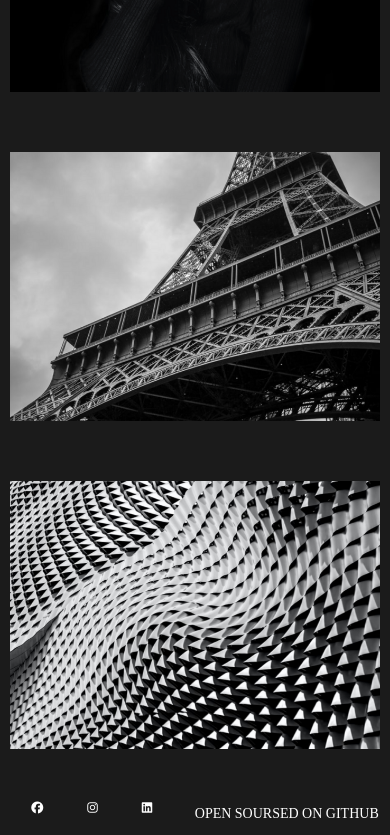
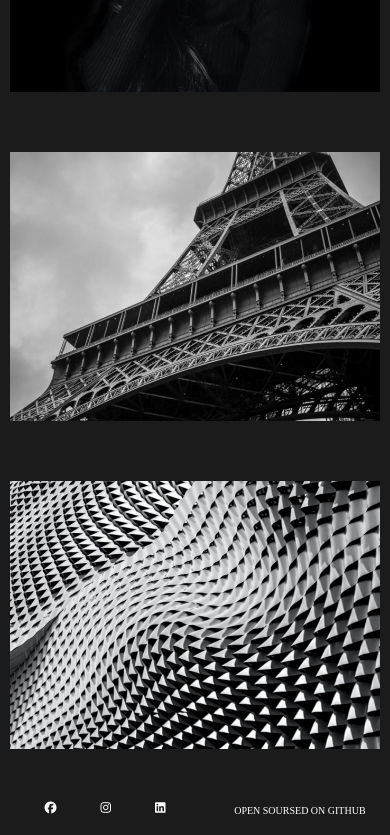
Before and after one commit to UkrValentyna/Photografer-portfolio, a plain HTML site: page index.html in a window 390 px wide. Shown: the part 3592-4427 px from the top of the page. Drawn offline with nearby package versions, Linux system fonts and the light colour scheme.

Commit message:
added @media

```diff
--- a/css/styles.css
+++ b/css/styles.css
@@ -164,6 +164,8 @@ color: var(--accent-color);
  h3 {
     font-size: 10px;
   }
+  .opencource-links{
+  font-size: 10px;}
 
 }
 
```
